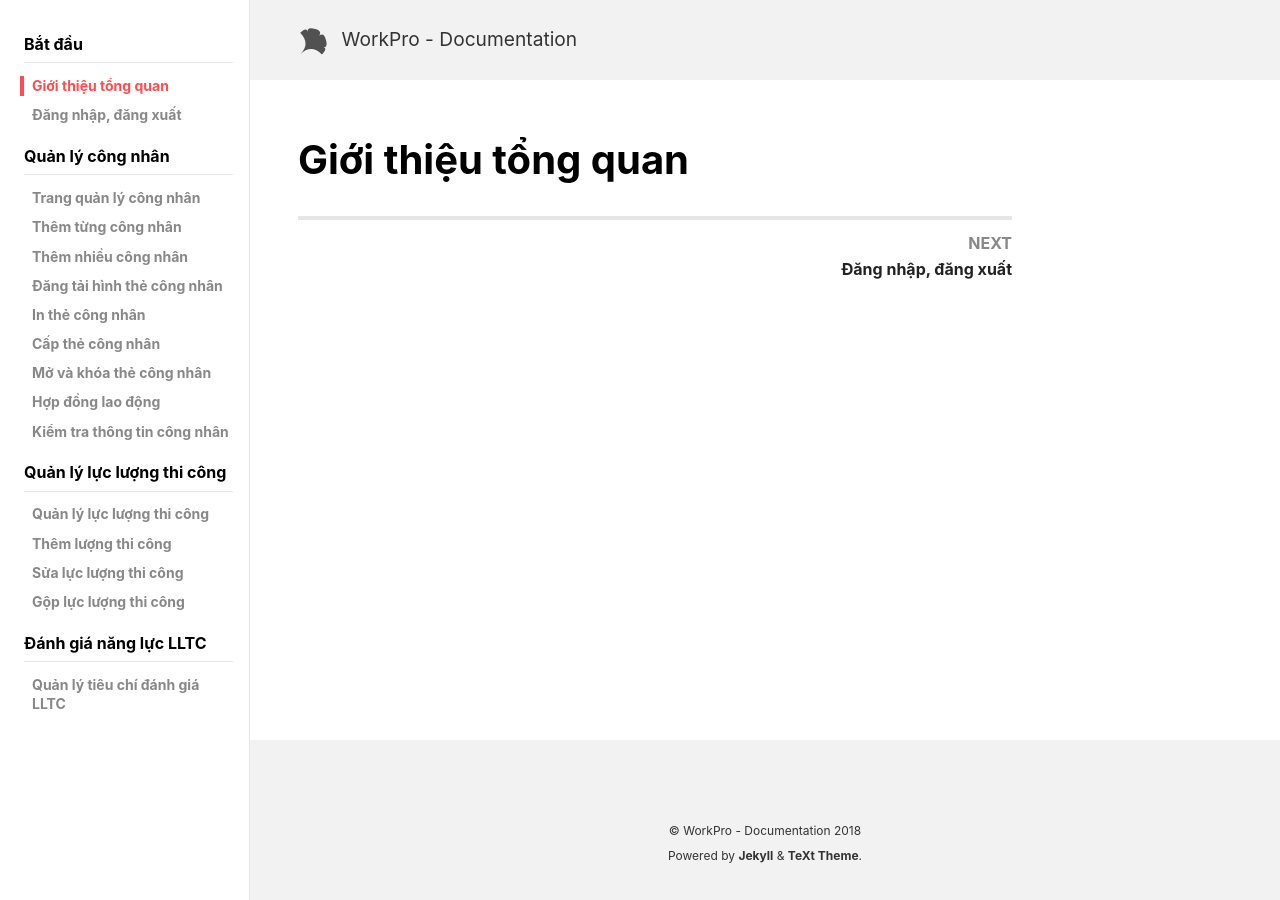
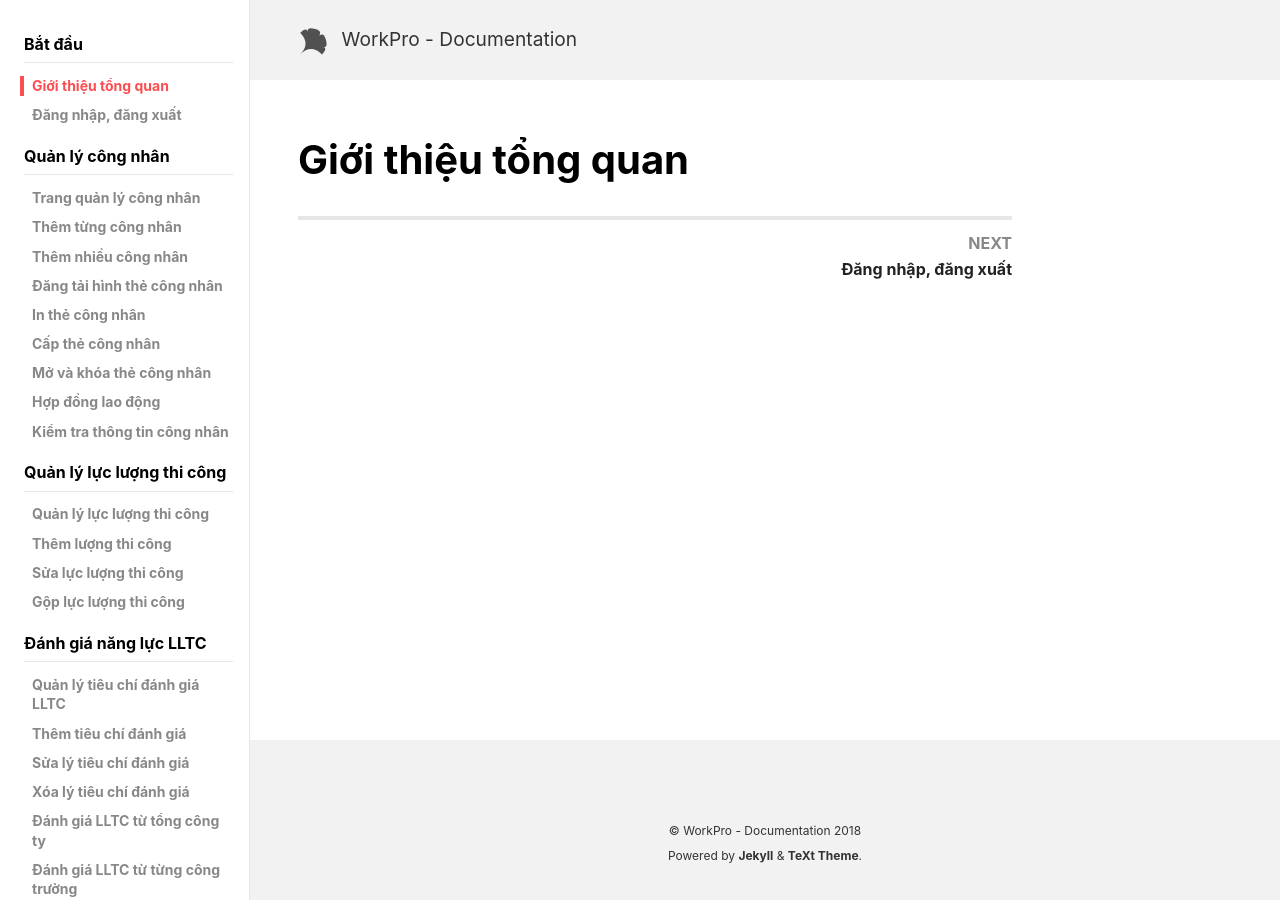
Before and after one commit to sinoautoid/sinoautoid.github.io, a Jekyll site: the page built from docs/_docs/en/Introduction.md, in a window 1280 px wide. Built offline with Jekyll 4.4.1, drawn with Linux system fonts in a browser that asks for light colours; nearby versions of some CDN libraries; the list of posts is cut into pages by our own code; part of the change alters nothing that is shown.

Commit message:
thêm tạm các file doc

```diff
--- a/_data/navigation.yml
+++ b/_data/navigation.yml
@@ -95,5 +95,15 @@ mgmt-worker:
     children:
       - title: Quản lý tiêu chí đánh giá LLTC
         url: /quan-ly-tieu-chi-danh-gia-lltc
+      - title: Thêm tiêu chí đánh giá
+        url: /them-tieu-chi-danh-gia
+      - title: Sửa lý tiêu chí đánh giá
+        url: /sua-tieu-chi-danh-gia
+      - title: Xóa lý tiêu chí đánh giá
+        url: /xoa-tieu-chi-danh-gia
+      - title: Đánh giá LLTC từ tổng công ty
+        url: /danh-gia-lltc-tu-tong-cong-ty
+      - title: Đánh giá LLTC từ từng công trường
+        url: /danh-gia-lltc-tu-tung-cong-truong
 sidebar:
   nav: mgmt-worker
--- /dev/null
+++ b/docs/_docs/en/4.1-Them_tieu_chi_danh_gia.md
@@ -0,0 +1,82 @@
+---
+title: Thêm tiêu chí đánh giá
+permalink: /them-tieu-chi-danh-gia
+
+sidebar:
+  nav: mgmt-worker
+---
+### **1. Màn hình thêm LLTC**
+
+Chọn “Thêm” trên màn hình quản lý LLTC
+
+![](assets/AddLLTC/ac363147719404bec794728ec2a8d567.png)
+
+### **2. Thông tin lực lượng thi công**
+
+![](assets/AddLLTC/323c7c0b793f2a074187974f95a1c970.png)
+
+Nhập các thông tin:
+
+* (1): Tên LLTC
+* (2): Lĩnh vực của LLTC
+* (3): Ngành nghề của LLTC
+* (4): Tên người liên hệ
+* (5): Loại đơn vị (Đội thi công, Nhà cung cấp, Nhà thầu phụ)
+* (6): Lưu lại những thông tin đã nhập
+
+### **3. Thông tin hợp đồng**
+
+![](assets/AddLLTC/29fa431e52618e873e61ba3c38c997b8.png)
+
+Nhập các thông tin:
+
+* (1): Ngày bắt đầu của hợp đồng
+* (2): Ngày kết thúc hợp đồng
+* (3): Công trường làm việc
+* (4): Lưu thông tin đã nhập
+* (5): Thêm mới một hợp đồng khác
+
+### **4. Đăng tải tài liệu**
+
+![](assets/AddLLTC/538fa1ebedcb8d609cb830e6294016be.png)
+
+Thực hiện các bước sau:
+
+* (1): Chọn tập tin: chọn tài liệu, danh sách sẽ được hiển thị bên dưới
+    Lưu ý khi chọn tập tin:
+    * Phải là định dạng JPG, PNG, JPEG, PDF
+    * Kích thước nhỏ hơn 4MB
+    * Lỗi khi chọn tập tin:
+        ![](assets/AddLLTC/991962b9baccfb7a3de660d79653dfa5.png)
+* (2): Click đúp chuột vào cột *Loại tài liệu* của từng dòng để chọn loại tài liệu cho từng tập tin
+* (3): Xóa từng tập tin, trong trường hợp chọn sai
+* (4): Xóa tất cả tập tin có trong danh sách, trong trường hợp chọn sai
+* (5): Tải lên các tài liệu trong danh sách
+
+Sau khi tải lên hoàn tất:
+
+![](assets/AddLLTC/5e1133663d714205985132ab9a24ea2e.png)
+
+* (1): Danh sách tài liệu đã được tải lên
+* (2): Xóa tài liệu khi cần thiết
+* (3): Tải lại danh sách tài liệu
+* (4): Click đúp chuột vào dòng để xem tài liệu
+* (5): Chọn từng dòng trong danh sách và click chuột để xem tài liệu
+
+### **5. Danh sách công nhân**
+
+Hiển thị danh sách CN thuộc về LLTC, trong trường hợp mới tạo sẽ chưa có danh
+sách CN
+
+![](assets/AddLLTC/20dbb9b2d5f027539c5a715349e5144d.png)
+
+Các chức năng chính:
+
+* (1): Đăng ký chuyển công trường
+* (2): Cấp chứng chỉ
+* (3): Khóa thẻ
+* (4): Lịch sử khóa thẻ
+* (5): Mở thẻ
+* (6): Lịch sử mở thẻ
+* (7): Thêm công trường được vào
+* (8): Xuất tập tin excel danh sách CN
--- /dev/null
+++ b/docs/_docs/en/4.2-Sua_tieu_chi_danh_gia.md
@@ -0,0 +1,82 @@
+---
+title: Sửa lý tiêu chí đánh giá
+permalink: /sua-tieu-chi-danh-gia
+
+sidebar:
+  nav: mgmt-worker
+---
+### **1. Màn hình thêm LLTC**
+
+Chọn “Thêm” trên màn hình quản lý LLTC
+
+![](assets/AddLLTC/ac363147719404bec794728ec2a8d567.png)
+
+### **2. Thông tin lực lượng thi công**
+
+![](assets/AddLLTC/323c7c0b793f2a074187974f95a1c970.png)
+
+Nhập các thông tin:
+
+* (1): Tên LLTC
+* (2): Lĩnh vực của LLTC
+* (3): Ngành nghề của LLTC
+* (4): Tên người liên hệ
+* (5): Loại đơn vị (Đội thi công, Nhà cung cấp, Nhà thầu phụ)
+* (6): Lưu lại những thông tin đã nhập
+
+### **3. Thông tin hợp đồng**
+
+![](assets/AddLLTC/29fa431e52618e873e61ba3c38c997b8.png)
+
+Nhập các thông tin:
+
+* (1): Ngày bắt đầu của hợp đồng
+* (2): Ngày kết thúc hợp đồng
+* (3): Công trường làm việc
+* (4): Lưu thông tin đã nhập
+* (5): Thêm mới một hợp đồng khác
+
+### **4. Đăng tải tài liệu**
+
+![](assets/AddLLTC/538fa1ebedcb8d609cb830e6294016be.png)
+
+Thực hiện các bước sau:
+
+* (1): Chọn tập tin: chọn tài liệu, danh sách sẽ được hiển thị bên dưới
+    Lưu ý khi chọn tập tin:
+    * Phải là định dạng JPG, PNG, JPEG, PDF
+    * Kích thước nhỏ hơn 4MB
+    * Lỗi khi chọn tập tin:
+        ![](assets/AddLLTC/991962b9baccfb7a3de660d79653dfa5.png)
+* (2): Click đúp chuột vào cột *Loại tài liệu* của từng dòng để chọn loại tài liệu cho từng tập tin
+* (3): Xóa từng tập tin, trong trường hợp chọn sai
+* (4): Xóa tất cả tập tin có trong danh sách, trong trường hợp chọn sai
+* (5): Tải lên các tài liệu trong danh sách
+
+Sau khi tải lên hoàn tất:
+
+![](assets/AddLLTC/5e1133663d714205985132ab9a24ea2e.png)
+
+* (1): Danh sách tài liệu đã được tải lên
+* (2): Xóa tài liệu khi cần thiết
+* (3): Tải lại danh sách tài liệu
+* (4): Click đúp chuột vào dòng để xem tài liệu
+* (5): Chọn từng dòng trong danh sách và click chuột để xem tài liệu
+
+### **5. Danh sách công nhân**
+
+Hiển thị danh sách CN thuộc về LLTC, trong trường hợp mới tạo sẽ chưa có danh
+sách CN
+
+![](assets/AddLLTC/20dbb9b2d5f027539c5a715349e5144d.png)
+
+Các chức năng chính:
+
+* (1): Đăng ký chuyển công trường
+* (2): Cấp chứng chỉ
+* (3): Khóa thẻ
+* (4): Lịch sử khóa thẻ
+* (5): Mở thẻ
+* (6): Lịch sử mở thẻ
+* (7): Thêm công trường được vào
+* (8): Xuất tập tin excel danh sách CN
--- /dev/null
+++ b/docs/_docs/en/4.3-Xoa_tieu_chi_danh_gia.md
@@ -0,0 +1,82 @@
+---
+title: Xóa lý tiêu chí đánh giá
+permalink: /xoa-tieu-chi-danh-gia
+
+sidebar:
+  nav: mgmt-worker
+---
+### **1. Màn hình thêm LLTC**
+
+Chọn “Thêm” trên màn hình quản lý LLTC
+
+![](assets/AddLLTC/ac363147719404bec794728ec2a8d567.png)
+
+### **2. Thông tin lực lượng thi công**
+
+![](assets/AddLLTC/323c7c0b793f2a074187974f95a1c970.png)
+
+Nhập các thông tin:
+
+* (1): Tên LLTC
+* (2): Lĩnh vực của LLTC
+* (3): Ngành nghề của LLTC
+* (4): Tên người liên hệ
+* (5): Loại đơn vị (Đội thi công, Nhà cung cấp, Nhà thầu phụ)
+* (6): Lưu lại những thông tin đã nhập
+
+### **3. Thông tin hợp đồng**
+
+![](assets/AddLLTC/29fa431e52618e873e61ba3c38c997b8.png)
+
+Nhập các thông tin:
+
+* (1): Ngày bắt đầu của hợp đồng
+* (2): Ngày kết thúc hợp đồng
+* (3): Công trường làm việc
+* (4): Lưu thông tin đã nhập
+* (5): Thêm mới một hợp đồng khác
+
+### **4. Đăng tải tài liệu**
+
+![](assets/AddLLTC/538fa1ebedcb8d609cb830e6294016be.png)
+
+Thực hiện các bước sau:
+
+* (1): Chọn tập tin: chọn tài liệu, danh sách sẽ được hiển thị bên dưới
+    Lưu ý khi chọn tập tin:
+    * Phải là định dạng JPG, PNG, JPEG, PDF
+    * Kích thước nhỏ hơn 4MB
+    * Lỗi khi chọn tập tin:
+        ![](assets/AddLLTC/991962b9baccfb7a3de660d79653dfa5.png)
+* (2): Click đúp chuột vào cột *Loại tài liệu* của từng dòng để chọn loại tài liệu cho từng tập tin
+* (3): Xóa từng tập tin, trong trường hợp chọn sai
+* (4): Xóa tất cả tập tin có trong danh sách, trong trường hợp chọn sai
+* (5): Tải lên các tài liệu trong danh sách
+
+Sau khi tải lên hoàn tất:
+
+![](assets/AddLLTC/5e1133663d714205985132ab9a24ea2e.png)
+
+* (1): Danh sách tài liệu đã được tải lên
+* (2): Xóa tài liệu khi cần thiết
+* (3): Tải lại danh sách tài liệu
+* (4): Click đúp chuột vào dòng để xem tài liệu
+* (5): Chọn từng dòng trong danh sách và click chuột để xem tài liệu
+
+### **5. Danh sách công nhân**
+
+Hiển thị danh sách CN thuộc về LLTC, trong trường hợp mới tạo sẽ chưa có danh
+sách CN
+
+![](assets/AddLLTC/20dbb9b2d5f027539c5a715349e5144d.png)
+
+Các chức năng chính:
+
+* (1): Đăng ký chuyển công trường
+* (2): Cấp chứng chỉ
+* (3): Khóa thẻ
+* (4): Lịch sử khóa thẻ
+* (5): Mở thẻ
+* (6): Lịch sử mở thẻ
+* (7): Thêm công trường được vào
+* (8): Xuất tập tin excel danh sách CN
--- /dev/null
+++ b/docs/_docs/en/4.4-Danh_gia_lltc_tu_tong_cong_ty.md
@@ -0,0 +1,82 @@
+---
+title: Đánh giá LLTC từ tổng công ty
+permalink: /danh-gia-lltc-tu-tong-cong-ty
+
+sidebar:
+  nav: mgmt-worker
+---
+### **1. Màn hình thêm LLTC**
+
+Chọn “Thêm” trên màn hình quản lý LLTC
+
+![](assets/AddLLTC/ac363147719404bec794728ec2a8d567.png)
+
+### **2. Thông tin lực lượng thi công**
+
+![](assets/AddLLTC/323c7c0b793f2a074187974f95a1c970.png)
+
+Nhập các thông tin:
+
+* (1): Tên LLTC
+* (2): Lĩnh vực của LLTC
+* (3): Ngành nghề của LLTC
+* (4): Tên người liên hệ
+* (5): Loại đơn vị (Đội thi công, Nhà cung cấp, Nhà thầu phụ)
+* (6): Lưu lại những thông tin đã nhập
+
+### **3. Thông tin hợp đồng**
+
+![](assets/AddLLTC/29fa431e52618e873e61ba3c38c997b8.png)
+
+Nhập các thông tin:
+
+* (1): Ngày bắt đầu của hợp đồng
+* (2): Ngày kết thúc hợp đồng
+* (3): Công trường làm việc
+* (4): Lưu thông tin đã nhập
+* (5): Thêm mới một hợp đồng khác
+
+### **4. Đăng tải tài liệu**
+
+![](assets/AddLLTC/538fa1ebedcb8d609cb830e6294016be.png)
+
+Thực hiện các bước sau:
+
+* (1): Chọn tập tin: chọn tài liệu, danh sách sẽ được hiển thị bên dưới
+    Lưu ý khi chọn tập tin:
+    * Phải là định dạng JPG, PNG, JPEG, PDF
+    * Kích thước nhỏ hơn 4MB
+    * Lỗi khi chọn tập tin:
+        ![](assets/AddLLTC/991962b9baccfb7a3de660d79653dfa5.png)
+* (2): Click đúp chuột vào cột *Loại tài liệu* của từng dòng để chọn loại tài liệu cho từng tập tin
+* (3): Xóa từng tập tin, trong trường hợp chọn sai
+* (4): Xóa tất cả tập tin có trong danh sách, trong trường hợp chọn sai
+* (5): Tải lên các tài liệu trong danh sách
+
+Sau khi tải lên hoàn tất:
+
+![](assets/AddLLTC/5e1133663d714205985132ab9a24ea2e.png)
+
+* (1): Danh sách tài liệu đã được tải lên
+* (2): Xóa tài liệu khi cần thiết
+* (3): Tải lại danh sách tài liệu
+* (4): Click đúp chuột vào dòng để xem tài liệu
+* (5): Chọn từng dòng trong danh sách và click chuột để xem tài liệu
+
+### **5. Danh sách công nhân**
+
+Hiển thị danh sách CN thuộc về LLTC, trong trường hợp mới tạo sẽ chưa có danh
+sách CN
+
+![](assets/AddLLTC/20dbb9b2d5f027539c5a715349e5144d.png)
+
+Các chức năng chính:
+
+* (1): Đăng ký chuyển công trường
+* (2): Cấp chứng chỉ
+* (3): Khóa thẻ
+* (4): Lịch sử khóa thẻ
+* (5): Mở thẻ
+* (6): Lịch sử mở thẻ
+* (7): Thêm công trường được vào
+* (8): Xuất tập tin excel danh sách CN
--- /dev/null
+++ b/docs/_docs/en/4.5-Danh_gia_lltc_tu_cong_truong.md
@@ -0,0 +1,82 @@
+---
+title: Đánh giá LLTC từ từng công trường
+permalink: /danh-gia-lltc-tu-tung-cong-truong
+
+sidebar:
+  nav: mgmt-worker
+---
+### **1. Màn hình thêm LLTC**
+
+Chọn “Thêm” trên màn hình quản lý LLTC
+
+![](assets/AddLLTC/ac363147719404bec794728ec2a8d567.png)
+
+### **2. Thông tin lực lượng thi công**
+
+![](assets/AddLLTC/323c7c0b793f2a074187974f95a1c970.png)
+
+Nhập các thông tin:
+
+* (1): Tên LLTC
+* (2): Lĩnh vực của LLTC
+* (3): Ngành nghề của LLTC
+* (4): Tên người liên hệ
+* (5): Loại đơn vị (Đội thi công, Nhà cung cấp, Nhà thầu phụ)
+* (6): Lưu lại những thông tin đã nhập
+
+### **3. Thông tin hợp đồng**
+
+![](assets/AddLLTC/29fa431e52618e873e61ba3c38c997b8.png)
+
+Nhập các thông tin:
+
+* (1): Ngày bắt đầu của hợp đồng
+* (2): Ngày kết thúc hợp đồng
+* (3): Công trường làm việc
+* (4): Lưu thông tin đã nhập
+* (5): Thêm mới một hợp đồng khác
+
+### **4. Đăng tải tài liệu**
+
+![](assets/AddLLTC/538fa1ebedcb8d609cb830e6294016be.png)
+
+Thực hiện các bước sau:
+
+* (1): Chọn tập tin: chọn tài liệu, danh sách sẽ được hiển thị bên dưới
+    Lưu ý khi chọn tập tin:
+    * Phải là định dạng JPG, PNG, JPEG, PDF
+    * Kích thước nhỏ hơn 4MB
+    * Lỗi khi chọn tập tin:
+        ![](assets/AddLLTC/991962b9baccfb7a3de660d79653dfa5.png)
+* (2): Click đúp chuột vào cột *Loại tài liệu* của từng dòng để chọn loại tài liệu cho từng tập tin
+* (3): Xóa từng tập tin, trong trường hợp chọn sai
+* (4): Xóa tất cả tập tin có trong danh sách, trong trường hợp chọn sai
+* (5): Tải lên các tài liệu trong danh sách
+
+Sau khi tải lên hoàn tất:
+
+![](assets/AddLLTC/5e1133663d714205985132ab9a24ea2e.png)
+
+* (1): Danh sách tài liệu đã được tải lên
+* (2): Xóa tài liệu khi cần thiết
+* (3): Tải lại danh sách tài liệu
+* (4): Click đúp chuột vào dòng để xem tài liệu
+* (5): Chọn từng dòng trong danh sách và click chuột để xem tài liệu
+
+### **5. Danh sách công nhân**
+
+Hiển thị danh sách CN thuộc về LLTC, trong trường hợp mới tạo sẽ chưa có danh
+sách CN
+
+![](assets/AddLLTC/20dbb9b2d5f027539c5a715349e5144d.png)
+
+Các chức năng chính:
+
+* (1): Đăng ký chuyển công trường
+* (2): Cấp chứng chỉ
+* (3): Khóa thẻ
+* (4): Lịch sử khóa thẻ
+* (5): Mở thẻ
+* (6): Lịch sử mở thẻ
+* (7): Thêm công trường được vào
+* (8): Xuất tập tin excel danh sách CN
```
Also changed, not shown: docs/_docs/en/4.0-Quan_ly_tieu_chi_danh_gia_LLTC.md (renamed from docs/_docs/en/4.0-CS_01_Quan_ly_tieu_chi_danh_gia_LLTC.md).
